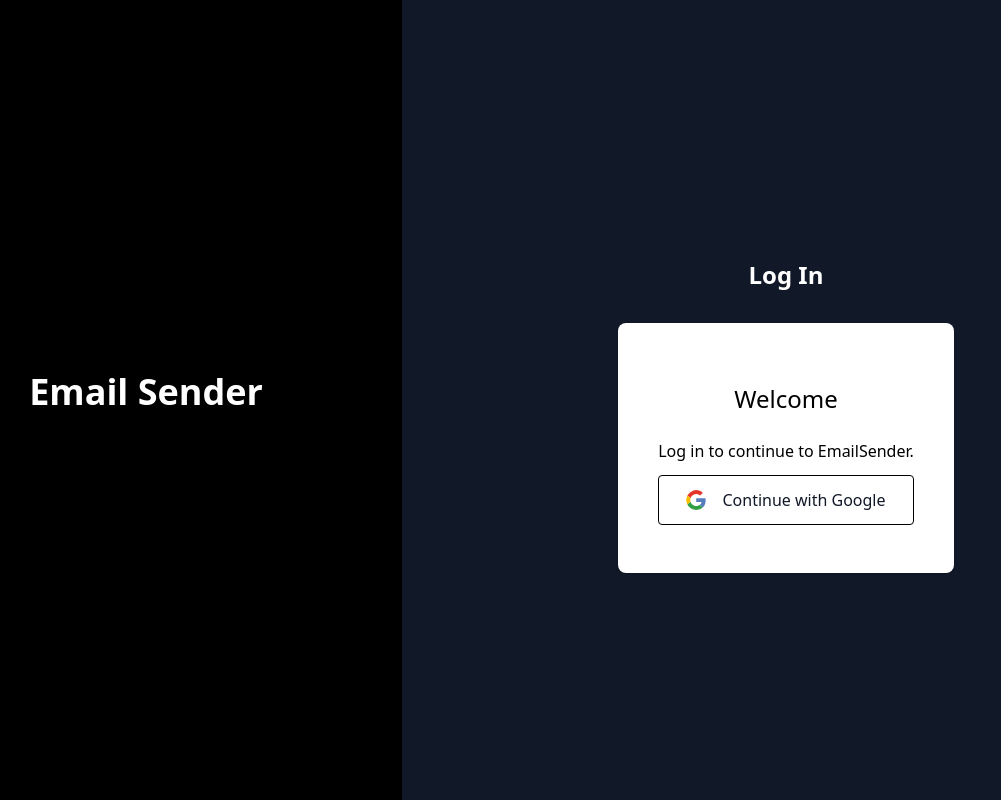
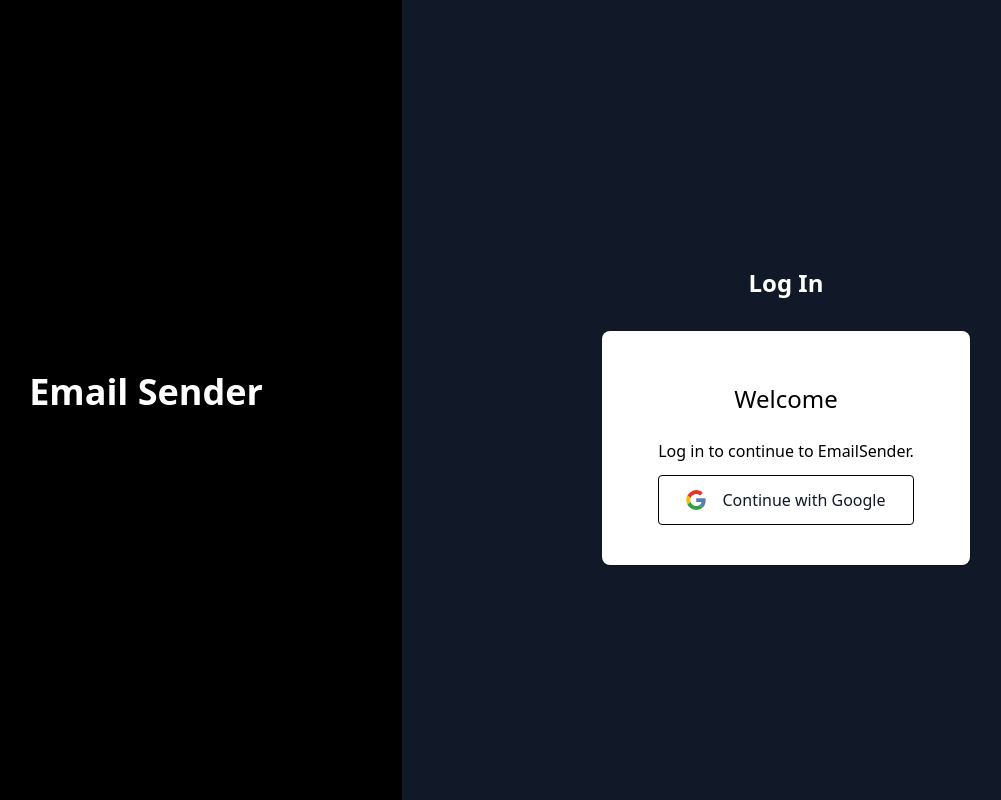
Before and after one commit to vikasu16/email-sender, a React (Vite) app: page / in a window 1280 px wide. Shown: the whole page, without its empty margins (110-1111 px from the left). Built offline with nearby package versions, Linux system fonts and the light colour scheme.

Commit message:
Updated the styles

```diff
--- a/src/components/signin.jsx
+++ b/src/components/signin.jsx
@@ -36,7 +36,7 @@
                 <div>
                     <h2 className="text-white font-bold text-2xl p-8">Log In</h2>
                 </div>
-                <div className="bg-white py-12 px-10 shadow sm:rounded-lg sm:px-10 text-center">
+                <div className="bg-white py-10 px-9 shadow sm:rounded-lg sm:px-14 text-center">
                     <h5 className="py-3 text-2xl">Welcome</h5>
                     <h5 className="py-3">Log in to continue to EmailSender.</h5>
                     <button className="w-full flex justify-center items-center gap-2 py-3 px-4 border border-black rounded font-light text-md text-gray-900 hover:bg-gray-200 focus:outline-none focus:ring-2 " onClick = { () => authenicate() }>
```
